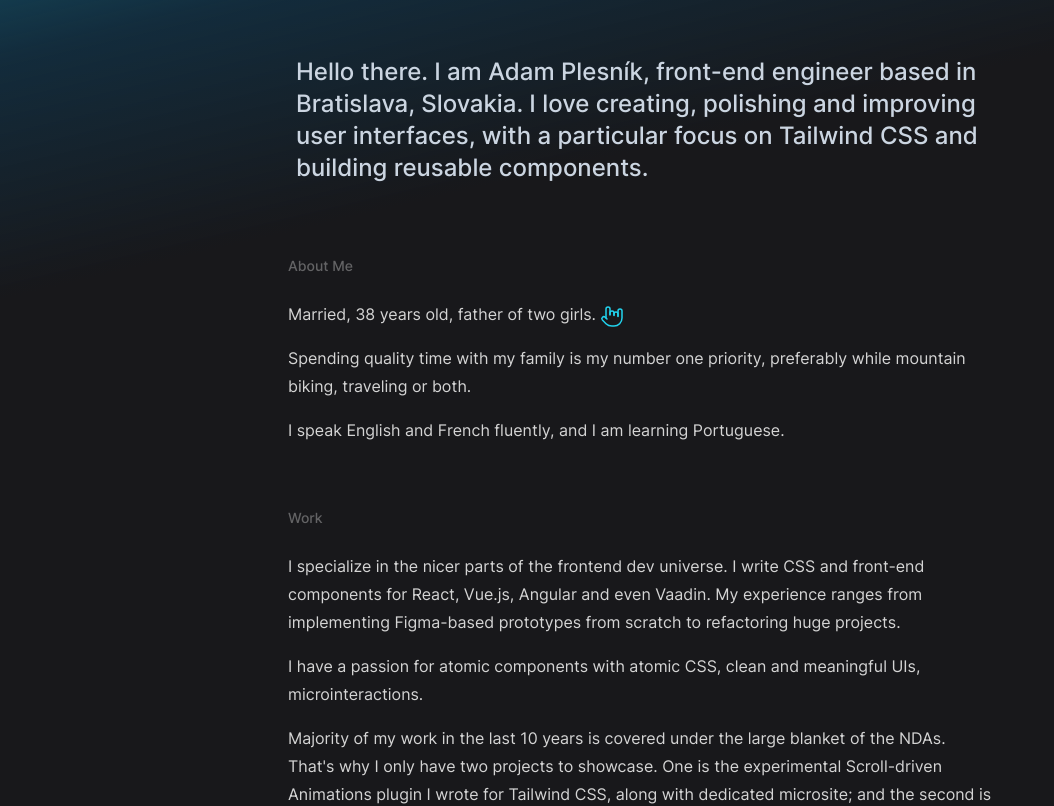
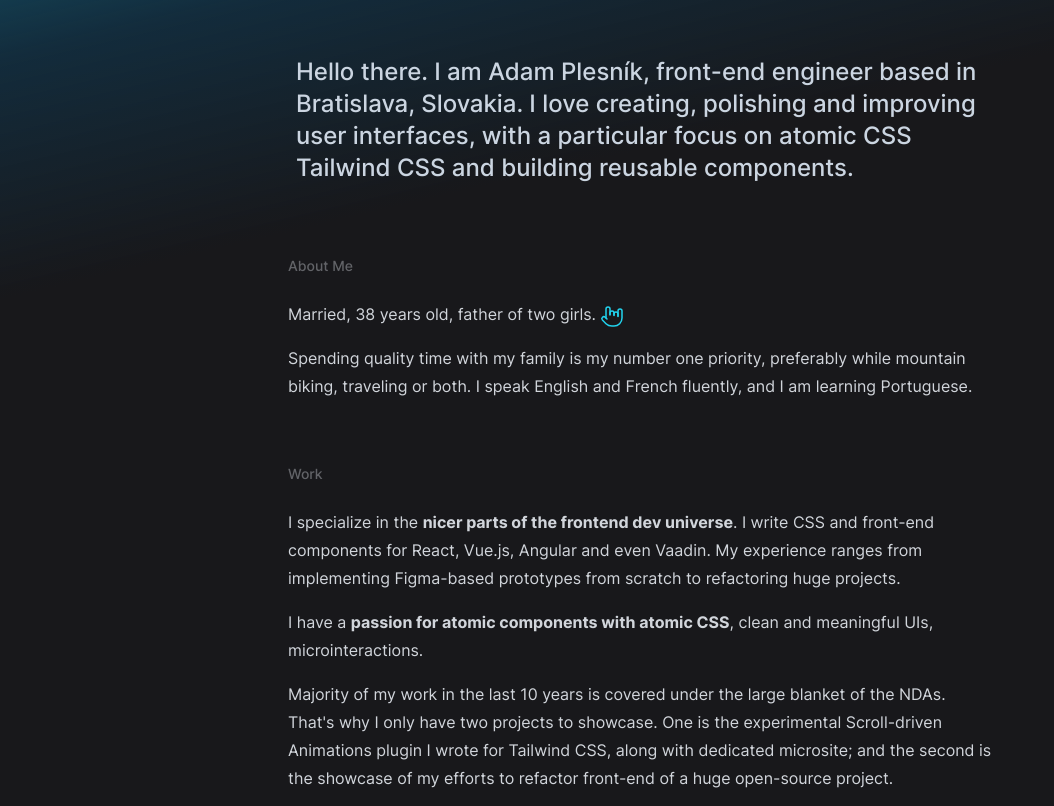
Before and after one commit to adamplesnik/adamplesnik.com, a React (Vite) app: page / in a window 1280 px wide. Shown: the top 806 px of the page, without its empty margins (0-1054 px from the left). Built offline with nearby package versions, Linux system fonts and the light colour scheme.

Commit message:
Tune content

```diff
--- a/index.html
+++ b/index.html
@@ -1,5 +1,5 @@
 <!doctype html>
-<html lang="en" class="bg-zinc-900 text-neutral-300">
+<html lang="en" class="bg-zinc-900 text-gray-300">
   <head>
     <meta charset="UTF-8" />
     <meta name="viewport" content="width=device-width, initial-scale=1.0" />
--- a/src/components/Em.tsx
+++ b/src/components/Em.tsx
@@ -1,7 +1,7 @@
 import { PropsWithChildren } from 'react'
 
 const Em = ({ children }: PropsWithChildren<EmProps>) => {
-  return <span>{children}</span>
+  return <span className="font-bold">{children}</span>
 }
 
 export interface EmProps {
--- a/src/content/CvTile.tsx
+++ b/src/content/CvTile.tsx
@@ -15,9 +15,9 @@ const CvTile = () => {
       </Paragraph>
       <Paragraph>
         Spending quality time with my family is my number one priority, preferably while mountain
-        biking, traveling or both.
+        biking, traveling or both. I speak English and French fluently, and I am learning
+        Portuguese.
       </Paragraph>
-      <Paragraph>I speak English and French fluently, and I am learning Portuguese.</Paragraph>
     </div>
   )
 }
--- a/src/content/InfoTile.tsx
+++ b/src/content/InfoTile.tsx
@@ -1,4 +1,3 @@
-import Em from '../components/Em'
 import Heading from '../components/Heading'
 
 const InfoTile = () => {
@@ -6,8 +5,8 @@ const InfoTile = () => {
     <div className="flex items-start gap-4 p-2">
       <Heading size={1} className="text-slate-300">
         Hello there. I am Adam Plesník, front-end engineer based in Bratislava, Slovakia. I love{' '}
-        <Em>creating, polishing and improving user interfaces</Em>, with a particular focus on
-        Tailwind CSS and building reusable components.
+        creating, polishing and improving user interfaces, with a particular focus on{' '}
+        <span className="stroke">atomic CSS</span> Tailwind CSS and building reusable components.
       </Heading>
     </div>
   )
--- a/src/content/WorkTile.tsx
+++ b/src/content/WorkTile.tsx
@@ -1,3 +1,4 @@
+import Em from '../components/Em'
 import Heading from '../components/Heading'
 import Paragraph from '../components/Paragraph'
 
@@ -6,12 +7,12 @@ const WorkTile = () => {
     <div>
       <Heading size={3}>Work</Heading>
       <Paragraph>
-        I specialize in the nicer parts of the frontend dev universe. I write CSS and front-end
-        components for React, Vue.js, Angular and even Vaadin. My experience ranges from
+        I specialize in the <Em>nicer parts of the frontend dev universe</Em>. I write CSS and
+        front-end components for React, Vue.js, Angular and even Vaadin. My experience ranges from
         implementing Figma-based prototypes from scratch to refactoring huge projects.
       </Paragraph>
       <Paragraph>
-        I have a passion for atomic components with atomic CSS, clean and meaningful UIs,
+        I have a <Em>passion for atomic components with atomic CSS</Em>, clean and meaningful UIs,
         microinteractions.
       </Paragraph>
       <Paragraph>
```
